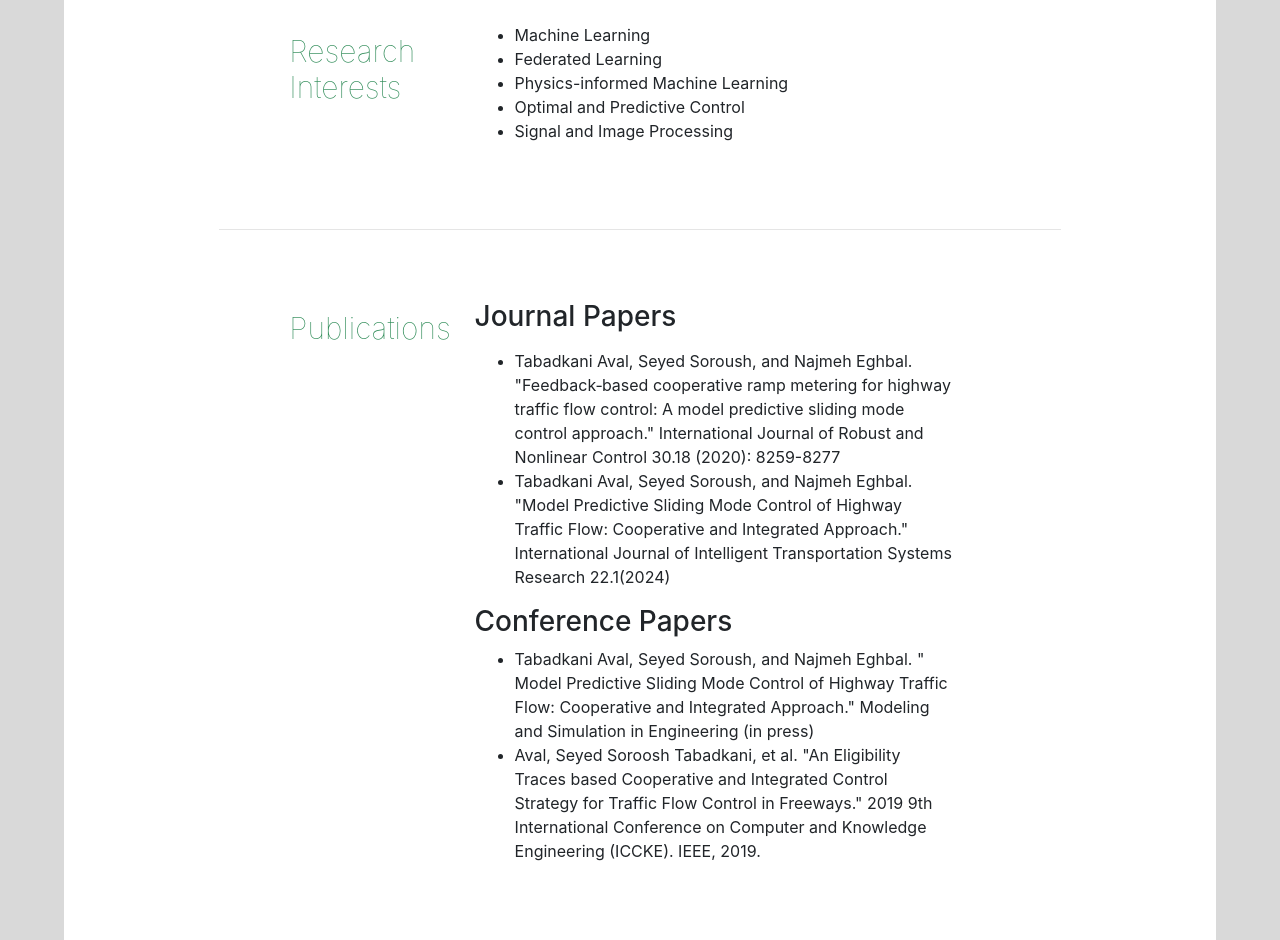
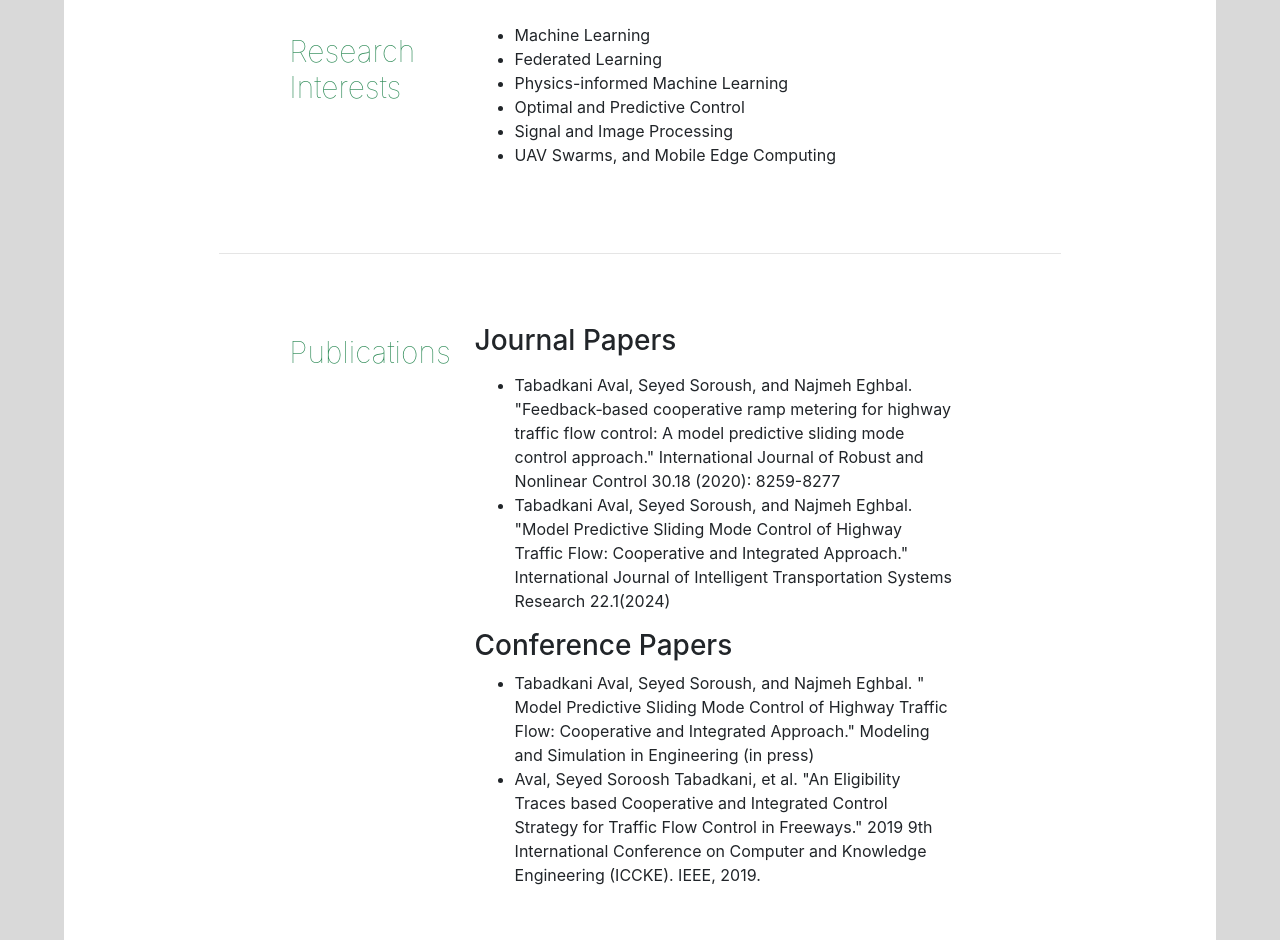
Before and after one commit to soroush-avval/soroushAvval, a plain HTML site: page index.html in a window 1280 px wide. Shown: the part 2193-3133 px from the top of the page. Drawn offline with nearby package versions, Linux system fonts and the light colour scheme.

Commit message:
Update index.html

```diff
--- a/index.html
+++ b/index.html
@@ -122,6 +122,7 @@
                         <li> Physics-informed Machine Learning</li>
                         <li> Optimal and Predictive Control </li>
                         <li> Signal and Image Processing</li>
+                        <li> UAV Swarms, and Mobile Edge Computing</li>
                     </ul>
                 </div>
             </div>
```
